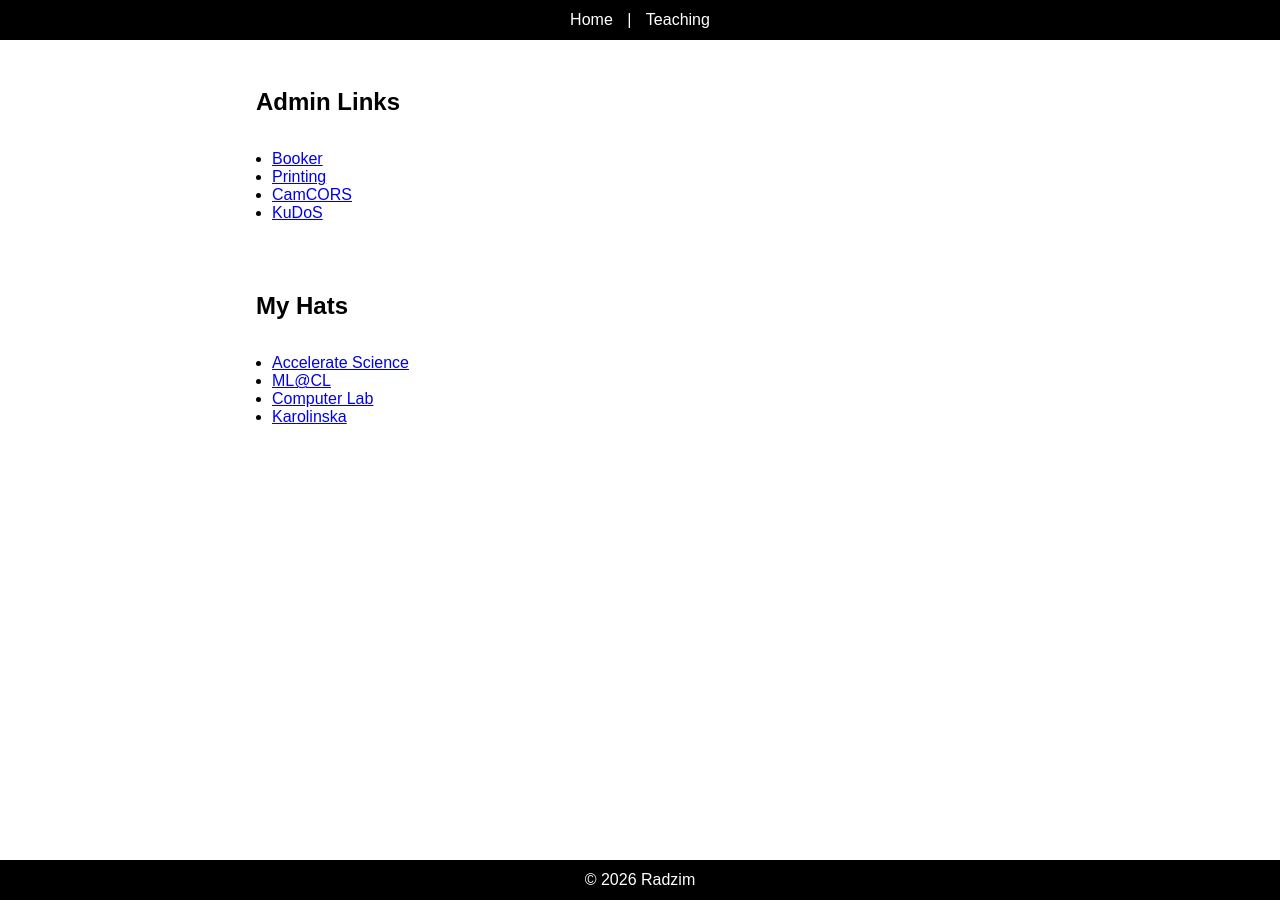
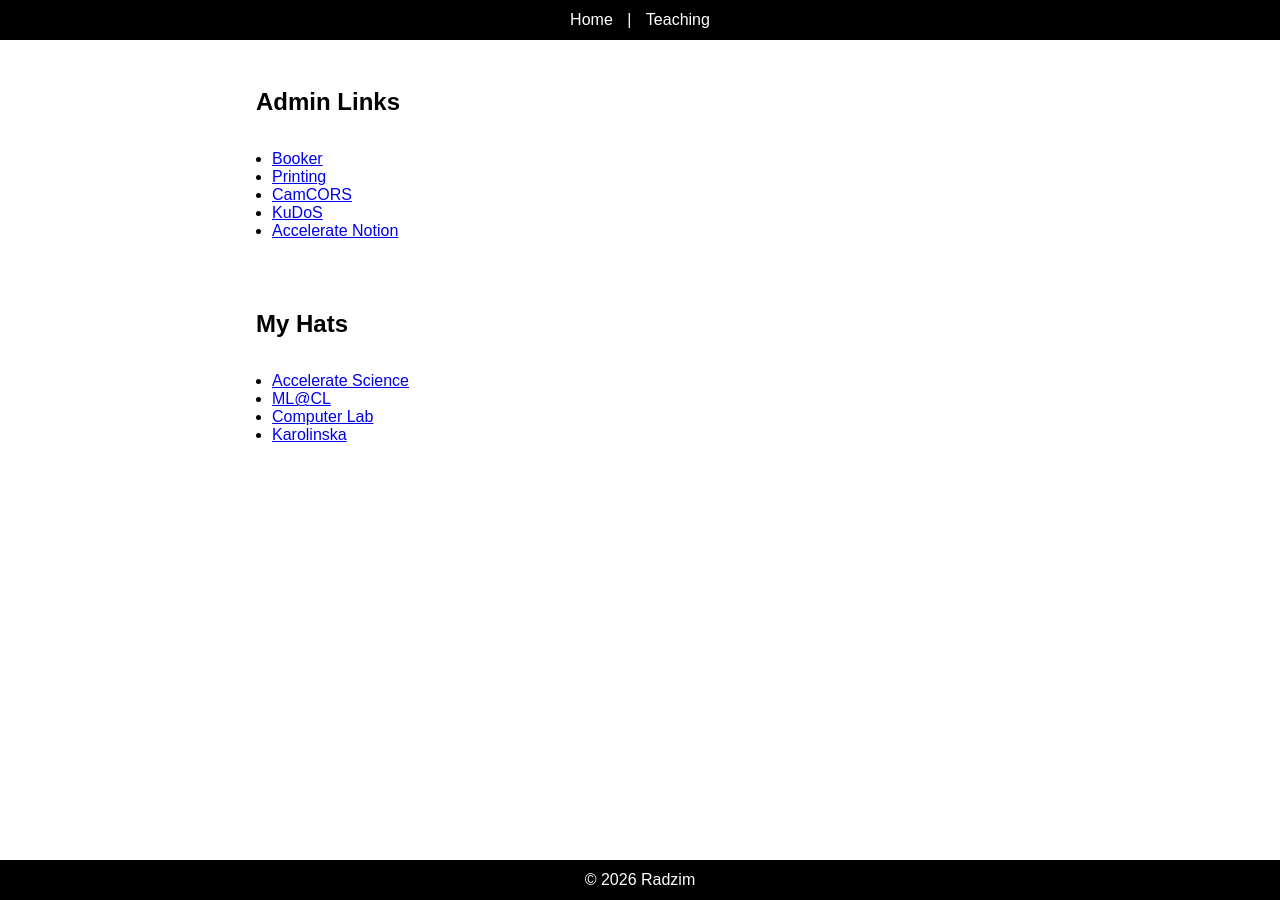
Before and after one commit to Radzim/radzim.github.io, a Jekyll site: the page built from index.md, in a window 1280 px wide. Built offline with Jekyll 4.4.1, drawn with Linux system fonts in a browser that asks for light colours.

Commit message:
Update index.md

```diff
--- a/index.md
+++ b/index.md
@@ -9,6 +9,7 @@ title: Home
 - [Printing](https://managedprint.uis.private.cam.ac.uk/app?service=page/UserSummary)
 - [CamCORS](https://apps.casc.cam.ac.uk/ors/Home)
 - [KuDoS](https://kudos.chu.cam.ac.uk/supervisor/collect-work)
+- [Accelerate Notion](https://app.notion.com/p/accelerate-science)
 
 <br><br><br>
 ## My Hats
```
